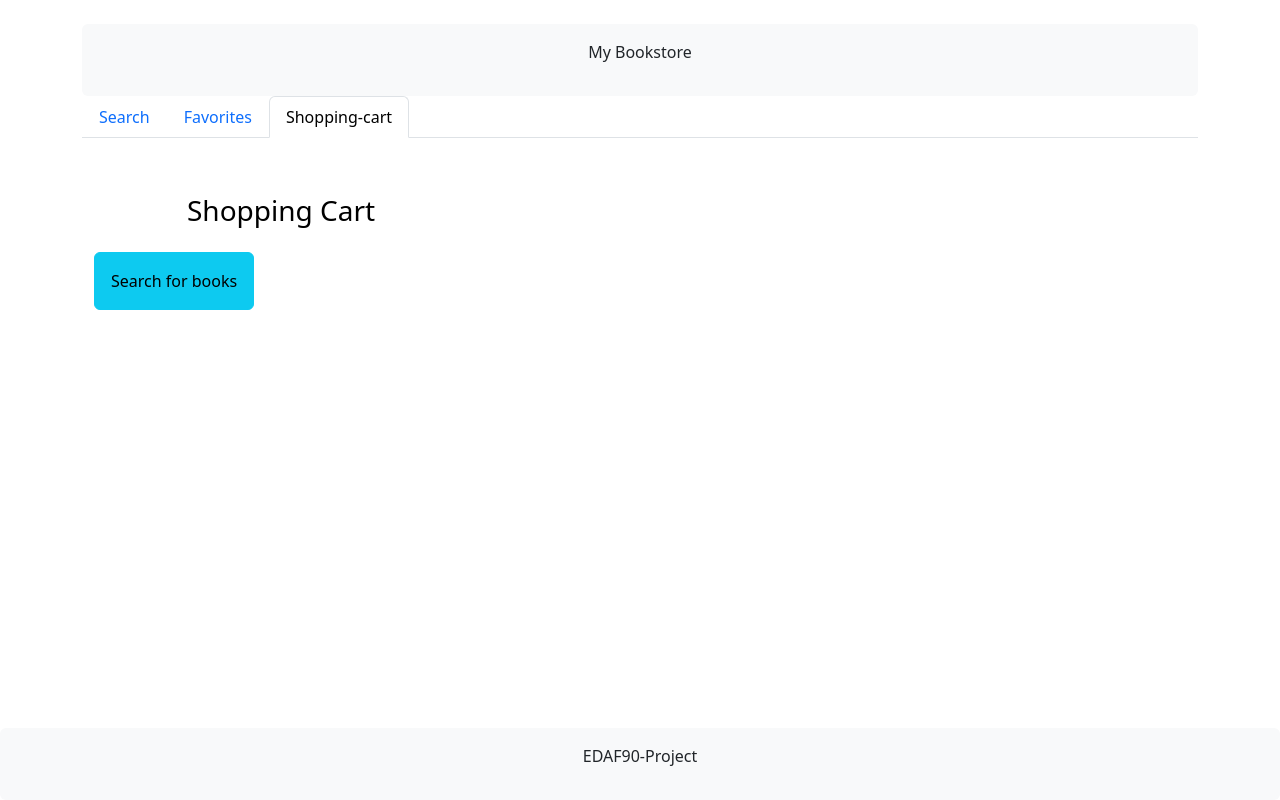
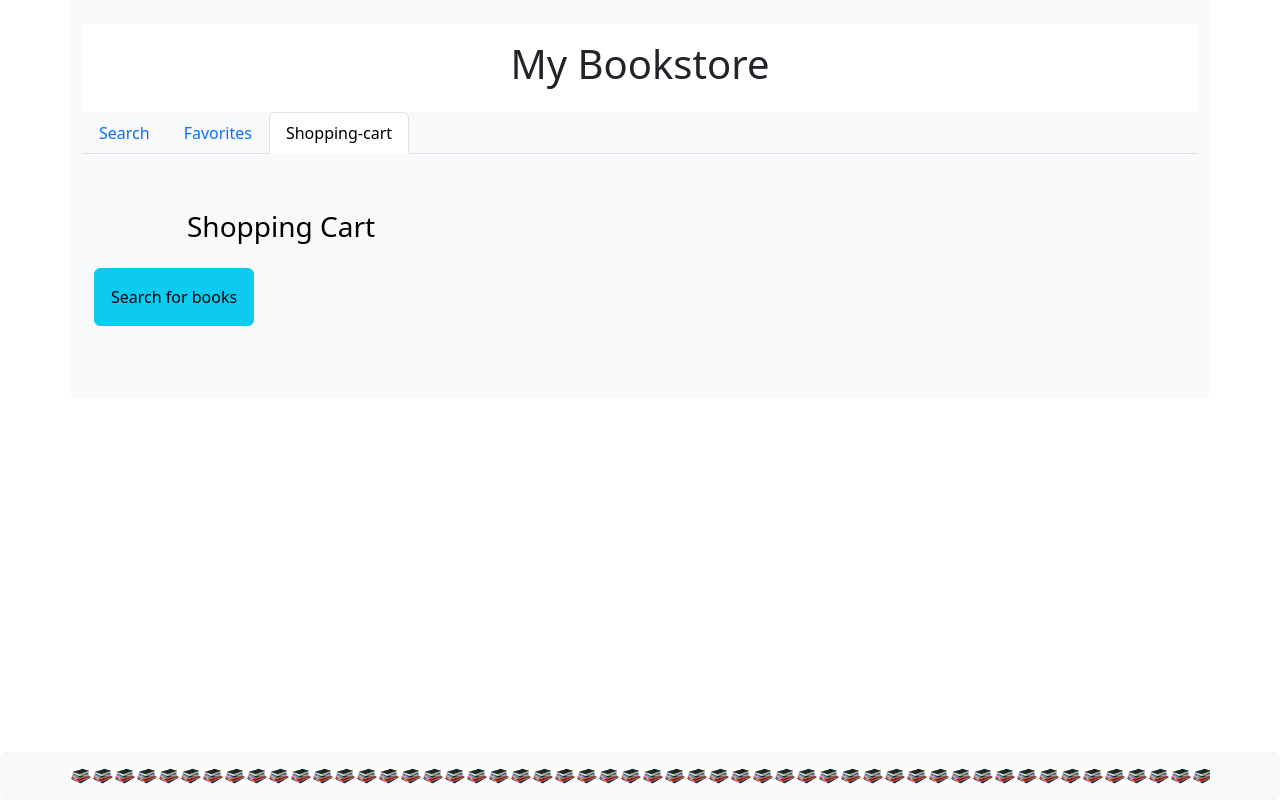
Before and after one commit to joeljohansson99/edaf90_project, a React (Create React App) app: page /shopping-cart in a window 1280 px wide. Built offline with nearby package versions, Linux system fonts and the light colour scheme.

Commit message:
fina till lite

```diff
--- a/src/App.js
+++ b/src/App.js
@@ -13,6 +13,15 @@ function App() {
   const [show, setShow] = useState(false);
   const [book, setBook] = useState({volumeInfo:"test"});
   const navigate = useNavigate();
+  const myStyle={
+    backgroundImage:
+    "url('https://media.geeksforgeeks.org/wp-content/uploads/rk.png')",
+    height:'100vh',
+    marginTop:'-70px',
+    fontSize:'50px',
+    backgroundSize: 'cover',
+    backgroundRepeat: 'no-repeat',
+};
 
   useEffect(() => {
     const favorites = JSON.parse(window.localStorage.getItem("Favorites"))
@@ -29,7 +38,7 @@ function App() {
   }, []);
 
   return (
-    <div className="container py-4">
+    <div className="container py-4 bg-light rounded">
     {
         <>
             <Header />
--- a/src/Footer.js
+++ b/src/Footer.js
@@ -1,10 +1,14 @@
+import image from "./img/1DDFE633-2B85-468D-B28D05ADAE7D1AD8_source.webp"
+
 function Footer() {
     return (
         <footer className="bg-light text-dark py-3 rounded fixed-bottom">
             <div className="container">
                 <div className="row">
-                    <div className="col-12 text-center">
-                        <p>EDAF90-Project </p>
+                <div style={{ backgroundImage:`url(${image})` ,backgroundSize:"contain" }}>
+                    <div className="col-12 text-center text-black">
+                        <p></p>
+                    </div>
                     </div>
                 </div>
             </div>
--- a/src/Header.js
+++ b/src/Header.js
@@ -1,14 +1,15 @@
+
 function Header() {
     return (
-        <footer className="bg-light text-dark py-3 rounded">
+        <header className="bg-white text-dark py-3 rounded">
             <div className="container">
                 <div className="row">
                     <div className="col-12 text-center">
-                        <p>My Bookstore </p>
+                        <h1 className="website-title">My Bookstore</h1>
                     </div>
                 </div>
             </div>
-        </footer>
+        </header>
     );
 }
 export default Header;
--- a/src/ViewOrder.js
+++ b/src/ViewOrder.js
@@ -39,6 +39,7 @@ function ViewOrder(props){
         const newCart = cart.filter(b => b.id !== book.id)
         setCart(newCart)
         window.localStorage.setItem("Cart", JSON.stringify(newCart))
+
     }
 
     function handleQuantityChange(e){
@@ -79,6 +80,7 @@ function ViewOrder(props){
 
                                         <MDBInput min={0} defaultValue={book.quantity} onChange={handleQuantityChange} name={book.id} type="number" size="sm" />
 
+
                                         <MDBBtn color="link" className="px-2">
                                             <MDBIcon fas icon="plus" />
                                         </MDBBtn>
```
Also changed, not shown: src/img/1DDFE633-2B85-468D-B28D05ADAE7D1AD8_source.webp (added).
